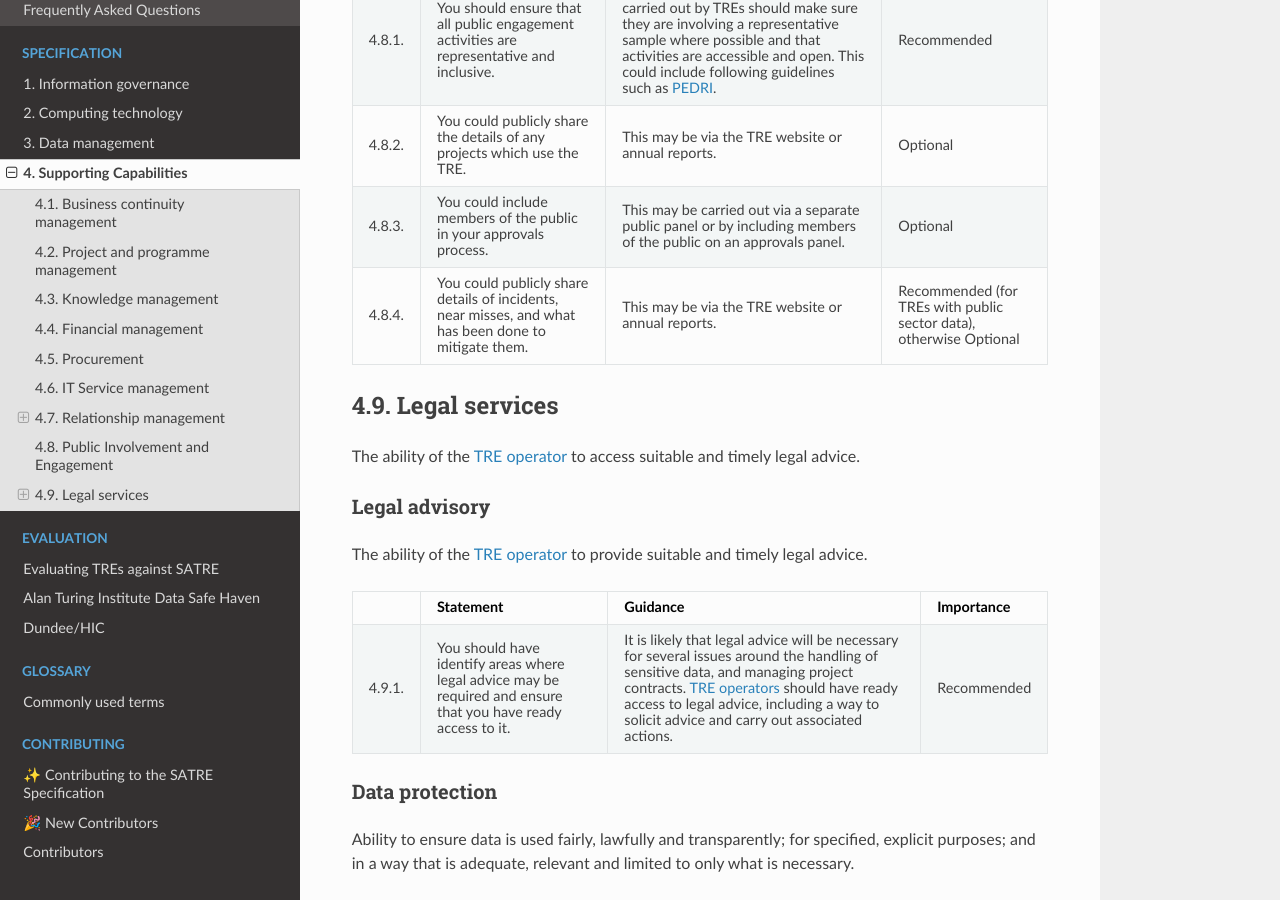
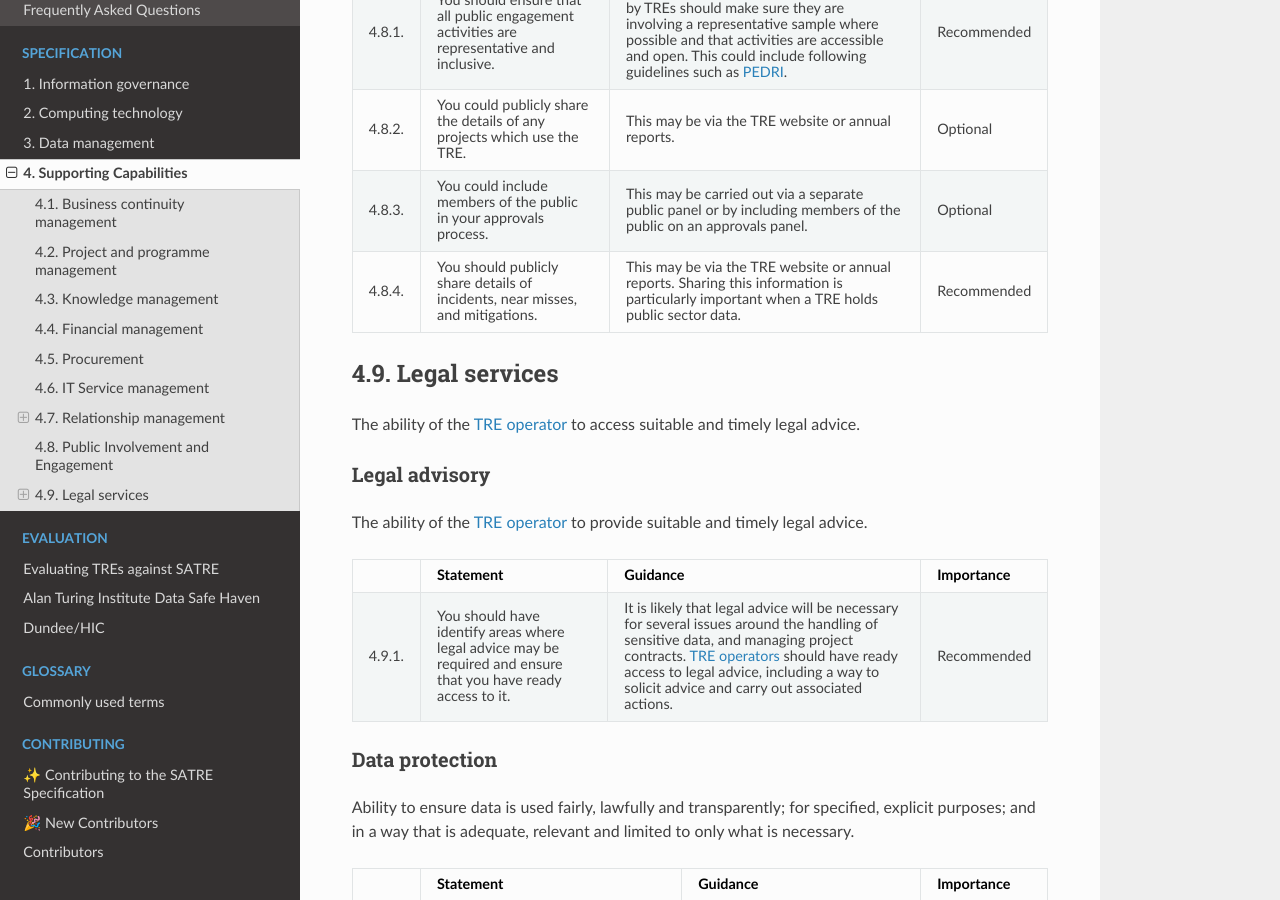
Before and after one commit to sa-tre/satre-specification, a Sphinx documentation site: the page built from docs/source/pillars/supporting.md, in a window 1280 px wide and 900 px high, scrolled down 3473 px. Built offline with Sphinx 7.4.7 and the Read the Docs theme 2.0.0, drawn with Linux system fonts in a browser that asks for light colours.

Commit message:
Public reporting incidents: make stronger
Co-authored-by: Jim Madge <jim+github@jmadge.com>

````diff
--- a/docs/source/pillars/supporting.md
+++ b/docs/source/pillars/supporting.md
@@ -202,9 +202,10 @@ How the {ref}`TRE operator <infrastructure_roles>` involves the public in its pr
   - This may be carried out via a separate public panel or by including members of the public on an approvals panel.
   - Optional
 * - 4.8.4.
-  - You could publicly share details of incidents, near misses, and what has been done to mitigate them.
+  - You should publicly share details of incidents, near misses, and mitigations.
   - This may be via the TRE website or annual reports.
-  - Recommended (for TREs with public sector data), otherwise Optional
+    Sharing this information is particularly important when a TRE holds public sector data.
+  - Recommended
 ```
 
 ## Legal services
````
